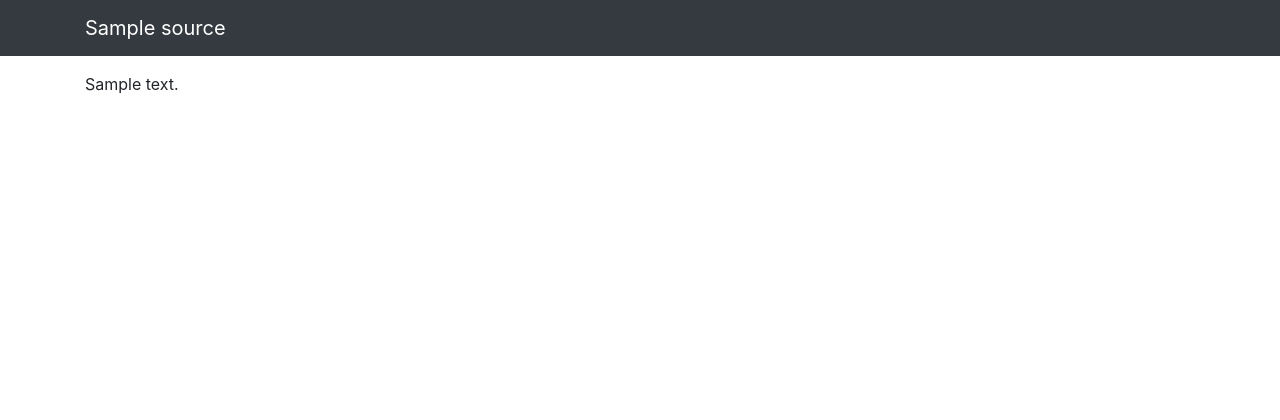
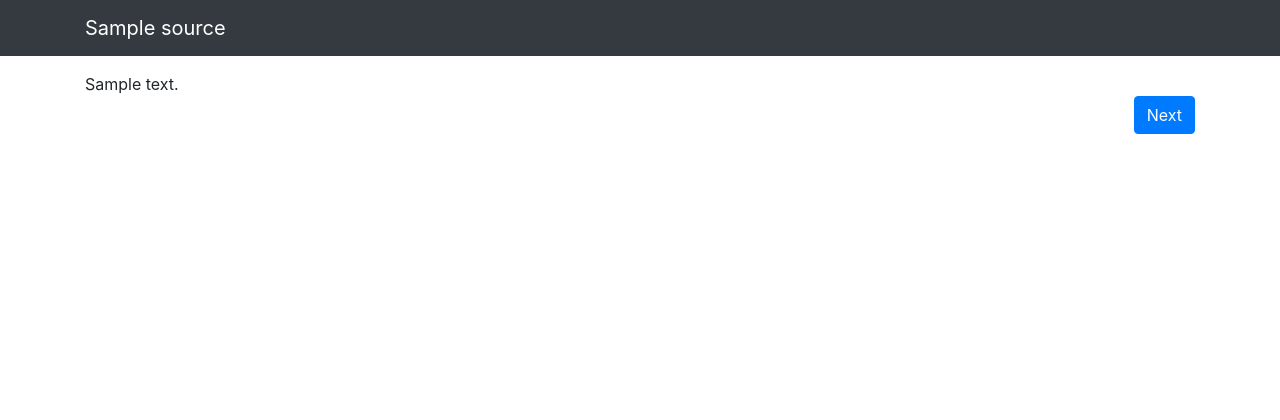
Before and after one commit to audacious-software/Passive-Data-Kit-External-Data, a Django app: template templates/pdk_external_request_data_help.html in a window 1280 px wide. Shown: the top 420 px of the page. Run offline with Django 3.2, Linux system fonts and the light colour scheme; the template is opened without the code that fills it: most values are stand-ins (such as "Sample title", 1, 10 or a date in 2020); some libraries are stand-ins or nearby versions.

Commit message:
Restored next button to return to uploads from instructions

```diff
--- a/templates/pdk_external_request_data_help.html
+++ b/templates/pdk_external_request_data_help.html
@@ -6,4 +6,12 @@
 
 {% block 'page_content' %}
 	{{ source.instruction_content }}
+
+	{% if token %}
+		<div class="row">
+			<div class="col-12">
+				<a href="{% url 'pdk_external_upload_data' token %}" class="btn btn-primary float-right" target="_top">Next</a>
+			</div>
+		</div>
+	{% endif %}
 {% endblock %}
--- a/templates/pdk_external_request_data_upload.html
+++ b/templates/pdk_external_request_data_upload.html
@@ -63,7 +63,7 @@
 								</p>
 							{% endif %}
 
-						    <a href="{% url 'pdk_external_request_data_help' file.identifier %}" class="card-link" target="_blank" rel="noopener noreferrer">Download Instructions</a>
+						    <a href="{% url 'pdk_external_request_data_help' file.identifier %}?token={{ data_request.token }}" class="card-link" target="_blank" rel="noopener noreferrer">Download Instructions</a>
 						</div>
                 	</div>
 				{% endfor %}
--- a/views.py
+++ b/views.py
@@ -51,6 +51,11 @@ def pdk_external_request_data_help(request, source): # pylint: disable=too-many-
     context = {}
 
     context['source'] = ExternalDataSource.objects.get(identifier=source)
+
+    token = request.GET.get('token', None)
+
+    if token is not None:
+        context['token'] = token
 
     return render(request, 'pdk_external_request_data_help.html', context=context)
 
```
